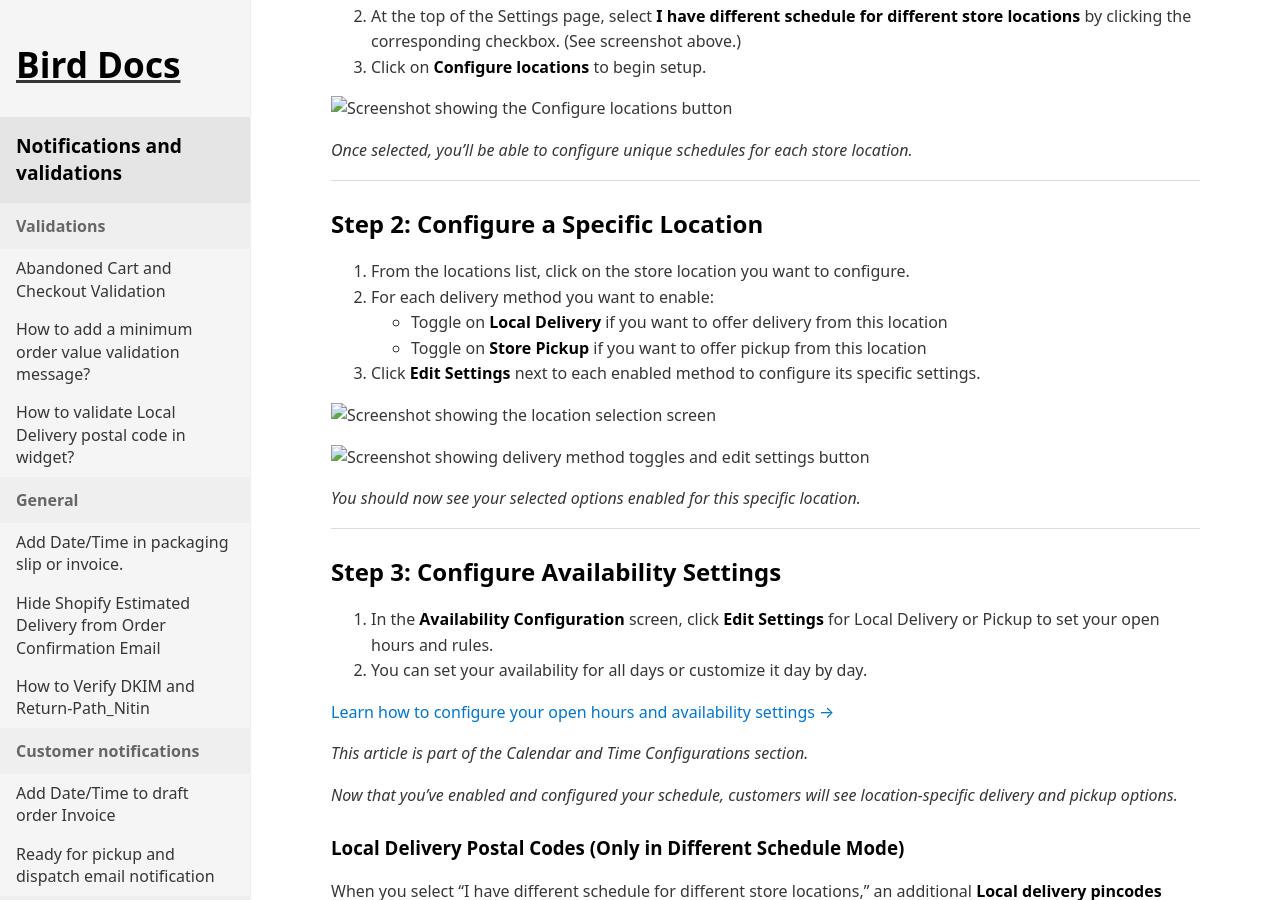
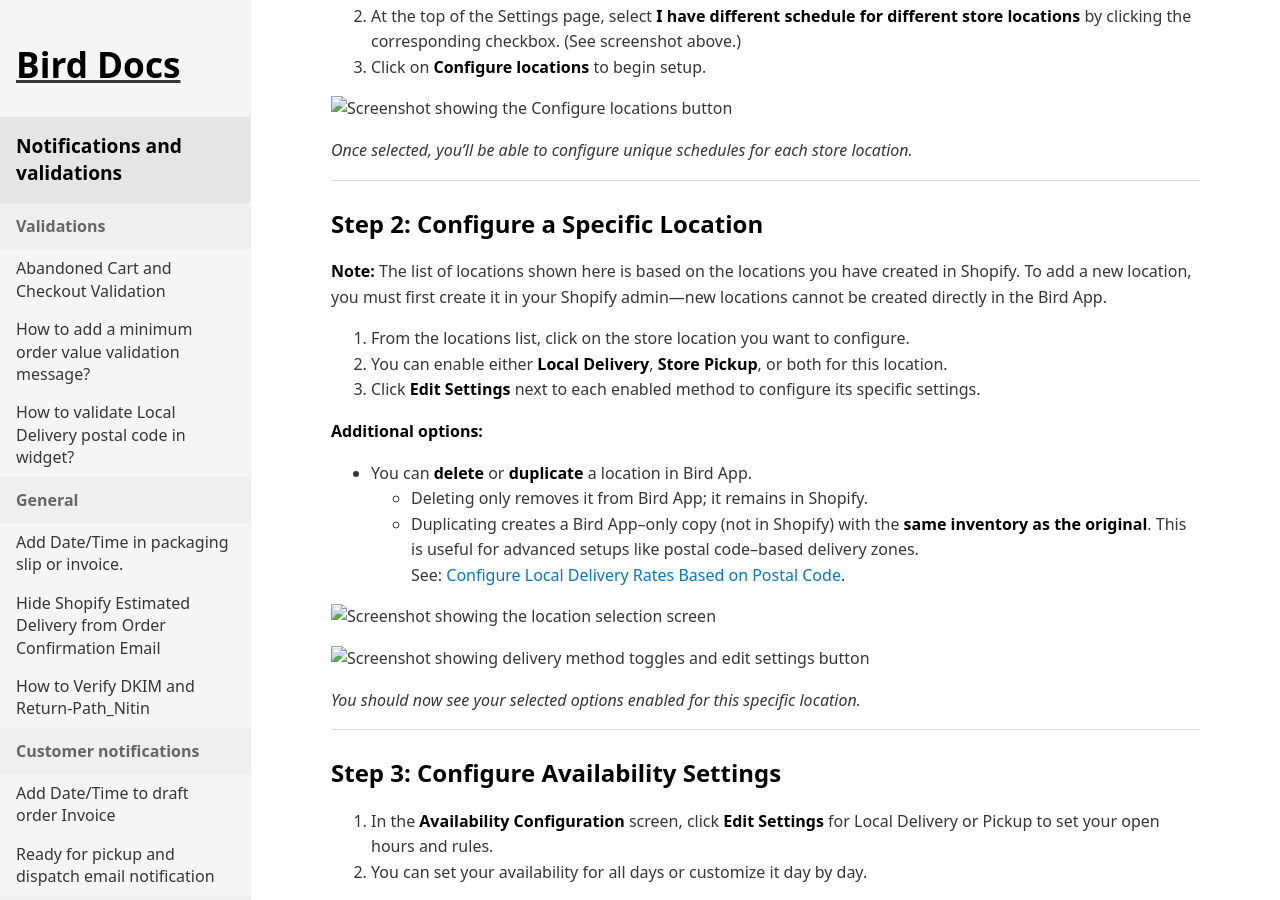
Before and after one commit to atinder/bird-docs, a Jekyll site: the page built from docs/getting-started/getting-started-with-scheduling/i-have-different-schedule-for-different-store-locations-d91e25f9-6a1d-4b1b-a70a-8b698e8f44c0.md, in a window 1280 px wide and 900 px high, scrolled down 487 px. Built offline with Jekyll 4.4.1, drawn with Linux system fonts in a browser that asks for light colours.

Commit message:
Update i-have-different-schedule-for-different-store-locations-d91e25f9-6a1d-4b1b-a70a-8b698e8f44c0.md

```diff
--- a/docs/getting-started/getting-started-with-scheduling/i-have-different-schedule-for-different-store-locations-d91e25f9-6a1d-4b1b-a70a-8b698e8f44c0.md
+++ b/docs/getting-started/getting-started-with-scheduling/i-have-different-schedule-for-different-store-locations-d91e25f9-6a1d-4b1b-a70a-8b698e8f44c0.md
@@ -31,11 +31,17 @@
 
 ## Step 2: Configure a Specific Location
 
+**Note:** The list of locations shown here is based on the locations you have created in Shopify. To add a new location, you must first create it in your Shopify admin—new locations cannot be created directly in the Bird App.
+
 1. From the locations list, click on the store location you want to configure.
-2. For each delivery method you want to enable:
-   - Toggle on **Local Delivery** if you want to offer delivery from this location
-   - Toggle on **Store Pickup** if you want to offer pickup from this location
+2. You can enable either **Local Delivery**, **Store Pickup**, or both for this location.
 3. Click **Edit Settings** next to each enabled method to configure its specific settings.
+
+**Additional options:**
+- You can **delete** or **duplicate** a location in Bird App.
+  - Deleting only removes it from Bird App; it remains in Shopify.
+  - Duplicating creates a Bird App–only copy (not in Shopify) with the **same inventory as the original**. This is useful for advanced setups like postal code–based delivery zones.
+    See: [Configure Local Delivery Rates Based on Postal Code](https://help.birdchime.com/en-us/article/configure-local-delivery-rates-based-on-postal-code-16da0ew/).
 
 ![Screenshot showing the location selection screen](https://storage.crisp.chat/users/helpdesk/website/ca826b447482b000/screenshot-2024-12-16-073244_1ut1y3u.png)
 
```
